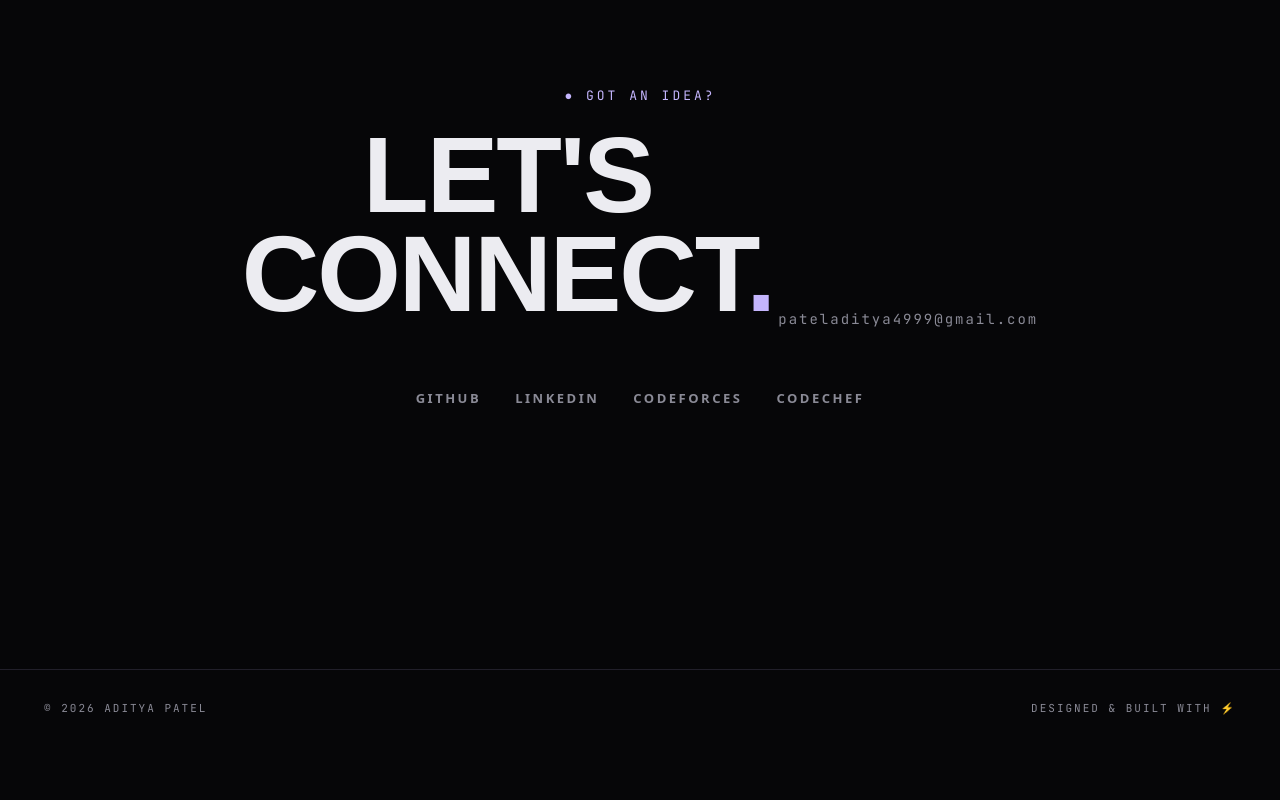
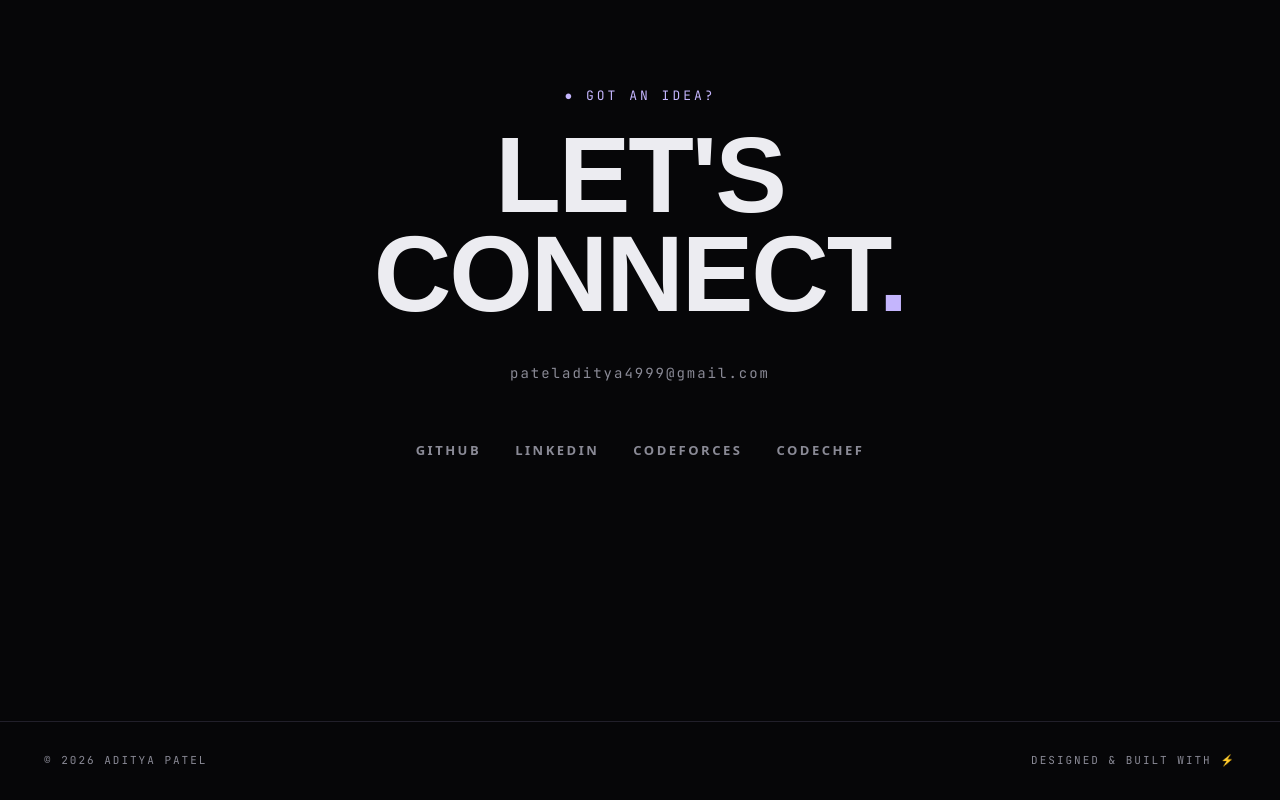
Before and after one commit to adipatel399/adipatel399.github.io, a plain HTML site: page index.html in a window 1280 px wide. Shown: the part 9545-10345 px from the top of the page. Before the commit the page ends 10292 px from the top, so only its background shows below. Drawn offline with nearby package versions, Linux system fonts and the light colour scheme; a web font is replaced by a local one.

Commit message:
Center email below LET'S CONNECT heading

```diff
--- a/style.css
+++ b/style.css
@@ -366,7 +366,7 @@ a.stat:hover .stat-big { color: var(--lav); }
 .lets-talk .line-inner { transform: translateY(0); }
 .lets-talk:hover .accent { color: var(--violet); }
 .lets-talk .line { position: relative; }
-.contact-mail { display: inline-block; margin-top: 30px; color: var(--dim); font-size: 14px; letter-spacing: 2px; transition: color 0.3s; }
+.contact-mail { display: block; width: 100%; text-align: center; margin-top: 30px; color: var(--dim); font-size: 14px; letter-spacing: 2px; transition: color 0.3s; }
 .contact-mail:hover { color: var(--lav); }
 .socials { display: flex; gap: 34px; justify-content: center; margin-top: 56px; flex-wrap: wrap; }
 .socials a {
```
